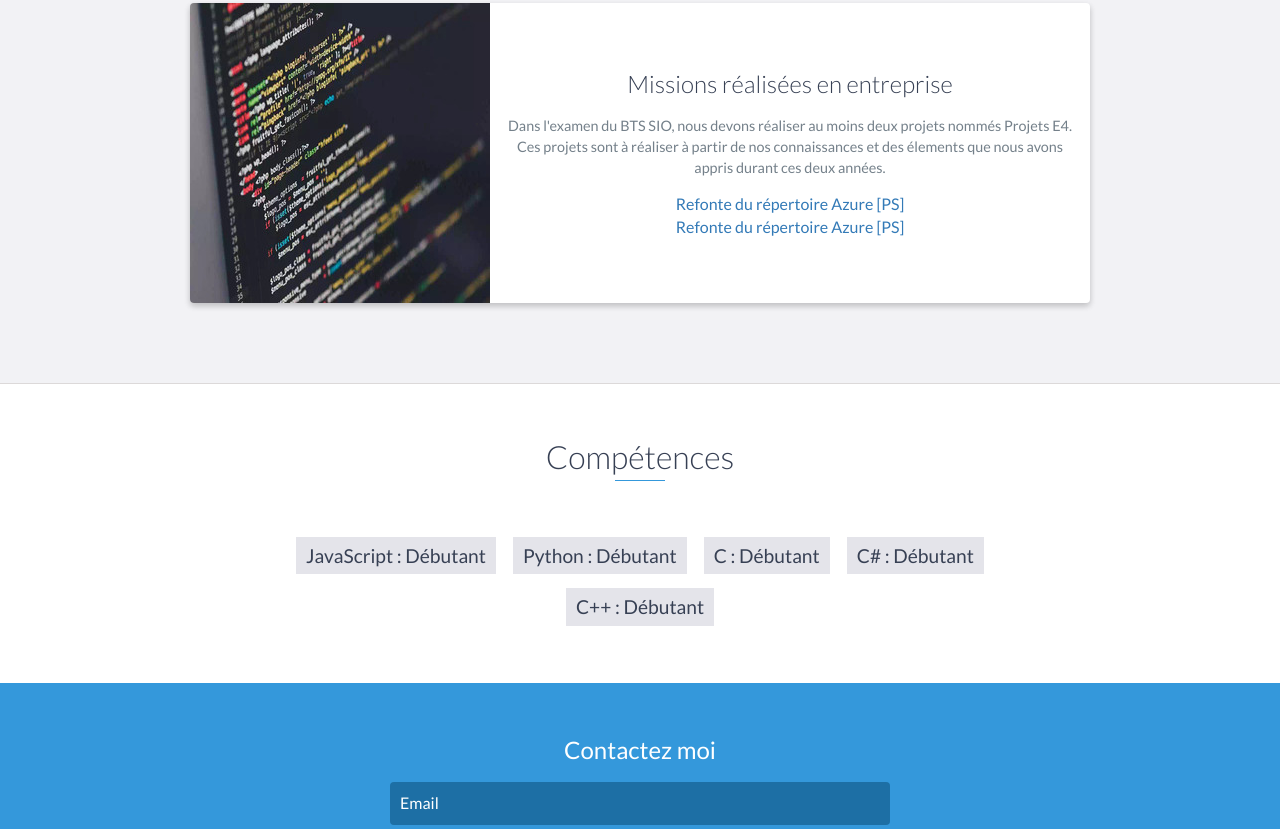
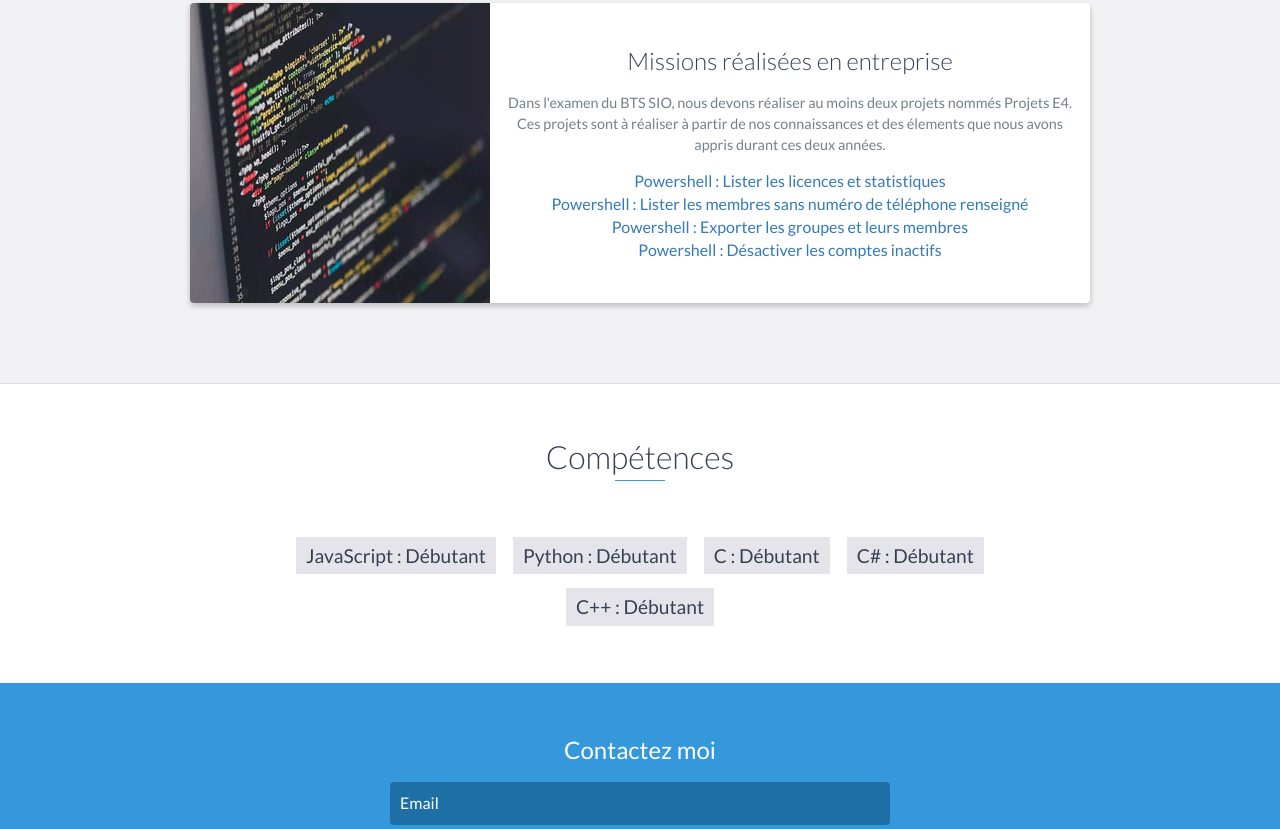
Before and after one commit to kannnaax/portfolio, a website: page index.html in a window 1280 px wide. Shown: the part 3811-4640 px from the top of the page. Drawn offline with nearby package versions, Linux system fonts and the light colour scheme.

Commit message:
Update index.html

```diff
--- a/index.html
+++ b/index.html
@@ -232,9 +232,13 @@
                         <p>
                             Dans l'examen du BTS SIO, nous devons réaliser au moins deux projets nommés Projets E4. Ces projets sont à réaliser à partir de nos connaissances et des élements que nous avons appris durant ces deux années.
                         </p>
-                        <a href="dl/fiche mission 2d.pdf">Refonte du répertoire Azure [PS]</a>
+                        <a href="dl/ProfesionnelLicence.docx">Powershell : Lister les licences et statistiques</a>
                         <br>
-                        <a href="dl/fiche mission demineur.pdf">Refonte du répertoire Azure [PS]</a>
+                        <a href="dl/entreprise_-_powershell_-_mobile.docx">Powershell : Lister les membres sans numéro de téléphone renseigné</a>
+                        <br>
+                        <a href="dl/ProfesionnelExport.docx">Powershell : Exporter les groupes et leurs membres</a>
+                        <br>
+                        <a href="dl/ProfesionnelInactif.docx">Powershell : Désactiver les comptes inactifs</a>
                     </div>
                     <!-- End .project-info -->
                 </div>
```
